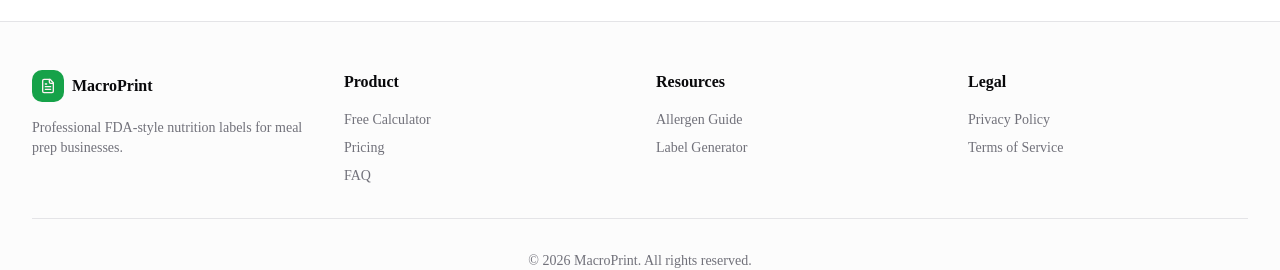
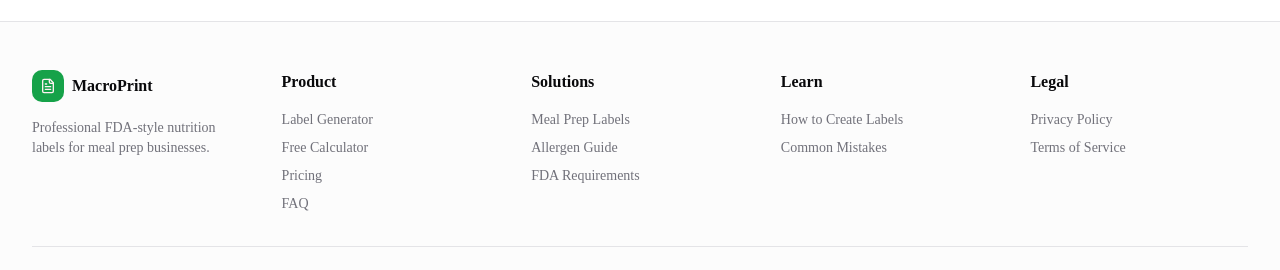
Before and after one commit to Kareemtal/macroprint, a Next.js app: page / in a window 1280 px wide. Shown: the part 2275-2545 px from the top of the page. Built offline with nearby package versions, Linux system fonts and the light colour scheme; no server answers.

Commit message:
Fix: Add all SEO pages to homepage footer navigation

```diff
--- a/app/page.tsx
+++ b/app/page.tsx
@@ -290,7 +290,7 @@ export default function HomePage() {
       {/* Footer */}
       <footer className="border-t bg-muted/30 py-12">
         <div className="container">
-          <div className="grid gap-8 md:grid-cols-4">
+          <div className="grid gap-8 md:grid-cols-5">
             <div>
               <Link href="/" className="flex items-center gap-2">
                 <div className="flex h-8 w-8 items-center justify-center rounded-lg bg-primary">
@@ -305,16 +305,25 @@ export default function HomePage() {
             <div>
               <h3 className="mb-4 font-semibold">Product</h3>
               <ul className="space-y-2 text-sm text-muted-foreground">
+                <li><Link href="/nutrition-label-generator" className="hover:text-foreground">Label Generator</Link></li>
                 <li><Link href="/macro-calculator" className="hover:text-foreground">Free Calculator</Link></li>
                 <li><Link href="/pricing" className="hover:text-foreground">Pricing</Link></li>
                 <li><Link href="/faq" className="hover:text-foreground">FAQ</Link></li>
               </ul>
             </div>
             <div>
-              <h3 className="mb-4 font-semibold">Resources</h3>
+              <h3 className="mb-4 font-semibold">Solutions</h3>
               <ul className="space-y-2 text-sm text-muted-foreground">
+                <li><Link href="/meal-prep-nutrition-labels" className="hover:text-foreground">Meal Prep Labels</Link></li>
                 <li><Link href="/allergen-labeling-guide" className="hover:text-foreground">Allergen Guide</Link></li>
-                <li><Link href="/nutrition-label-generator" className="hover:text-foreground">Label Generator</Link></li>
+                <li><Link href="/fda-labeling-requirements-meal-prep" className="hover:text-foreground">FDA Requirements</Link></li>
+              </ul>
+            </div>
+            <div>
+              <h3 className="mb-4 font-semibold">Learn</h3>
+              <ul className="space-y-2 text-sm text-muted-foreground">
+                <li><Link href="/how-to-create-nutrition-labels" className="hover:text-foreground">How to Create Labels</Link></li>
+                <li><Link href="/nutrition-labeling-mistakes" className="hover:text-foreground">Common Mistakes</Link></li>
               </ul>
             </div>
             <div>
```
